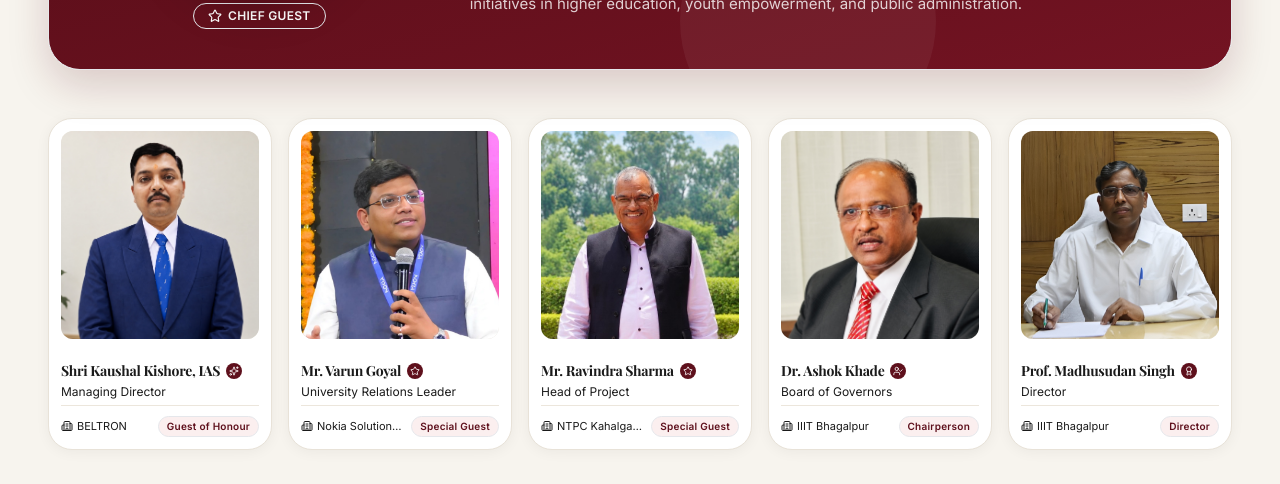
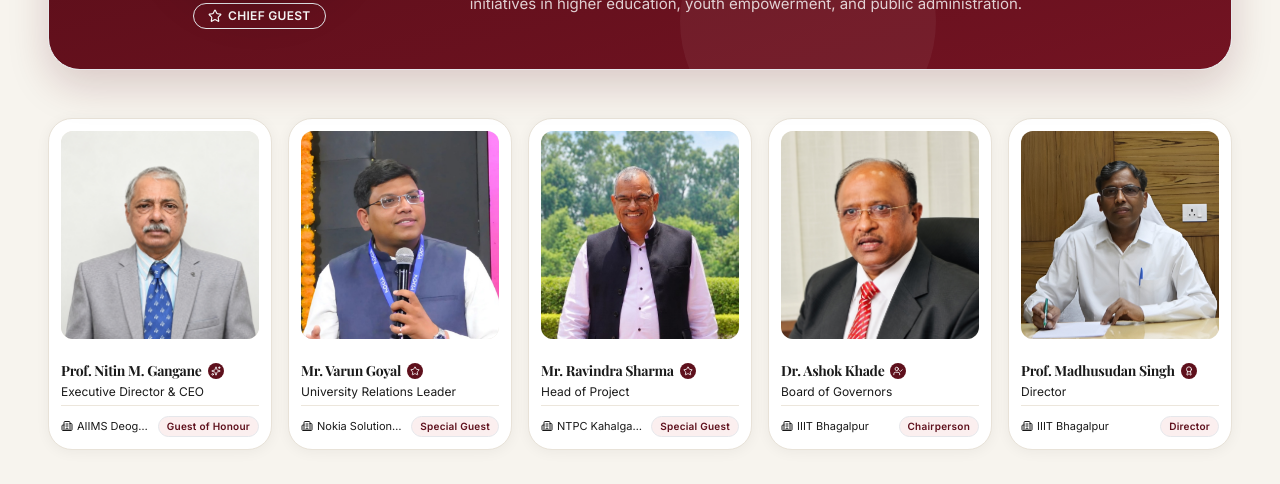
Before and after one commit to code-yashkumar/Convocation-iiitbh, a React (Vite) app: page / in a window 1280 px wide. Shown: the part 1320-1804 px from the top of the page. Built offline with nearby package versions, Linux system fonts and the light colour scheme; no server answers; the database is empty; a web font is replaced by a local one.

Commit message:
feat(dignitaries): update Guest of Honour to Prof. Nitin M. Gangane, Executive Director & CEO, AIIMS Deoghar

```diff
--- a/src/sections/Dignitaries/index.jsx
+++ b/src/sections/Dignitaries/index.jsx
@@ -14,13 +14,13 @@ const HIGHER_DIGNITARY = {
 
 const DIGNITARIES = [
   {
-    name: 'Shri Kaushal Kishore, IAS',
+    name: 'Prof. Nitin M. Gangane',
     role: 'Guest of Honour',
-    subtitle: 'Managing Director',
-    designation: 'BELTRON',
+    subtitle: 'Executive Director & CEO',
+    designation: 'AIIMS Deoghar',
     icon: Sparkles,
-    initials: 'KK',
-    image: '/assets/dignitaries/shri-kaushal-kishore.jpg',
+    initials: 'NG',
+    image: '/assets/dignitaries/prof-nitin-m-gangane.jpg',
     imagePosition: 'object-top',
   },
   {
```
Also changed, not shown: public/assets/dignitaries/prof-nitin-m-gangane.jpg (added).
